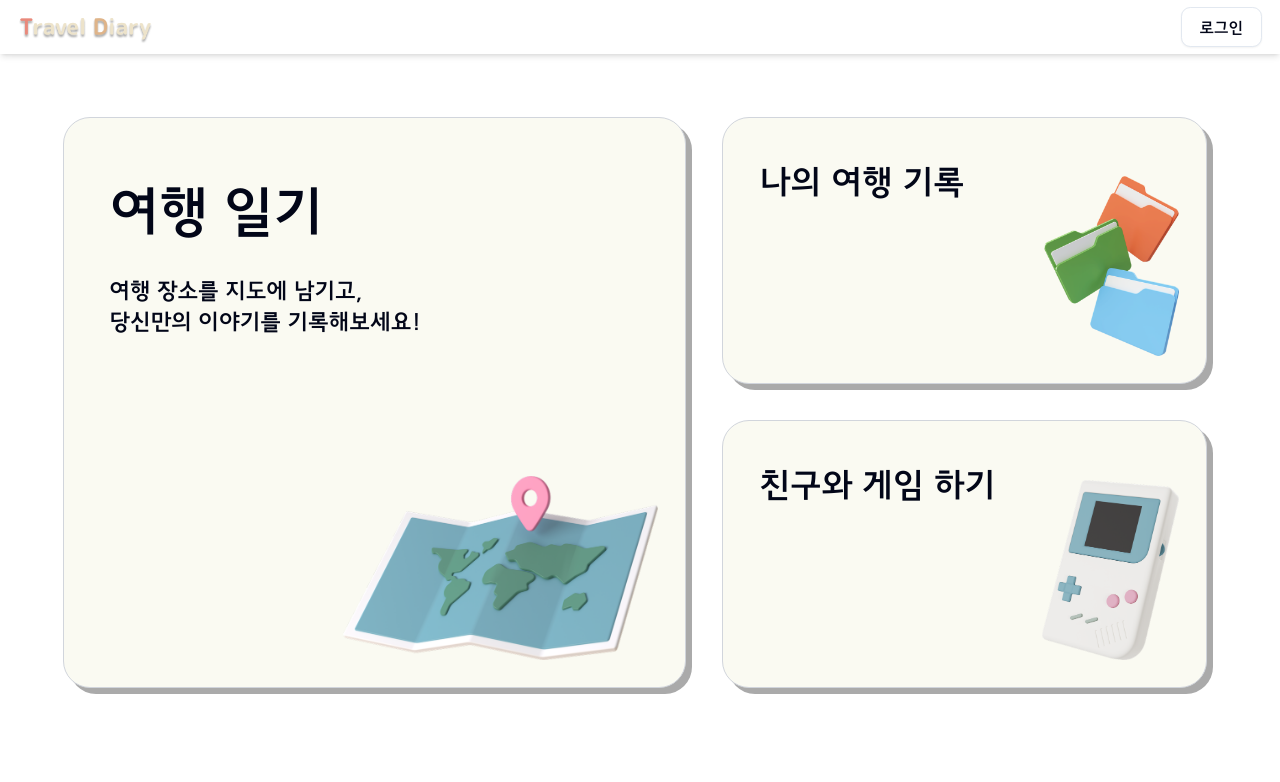
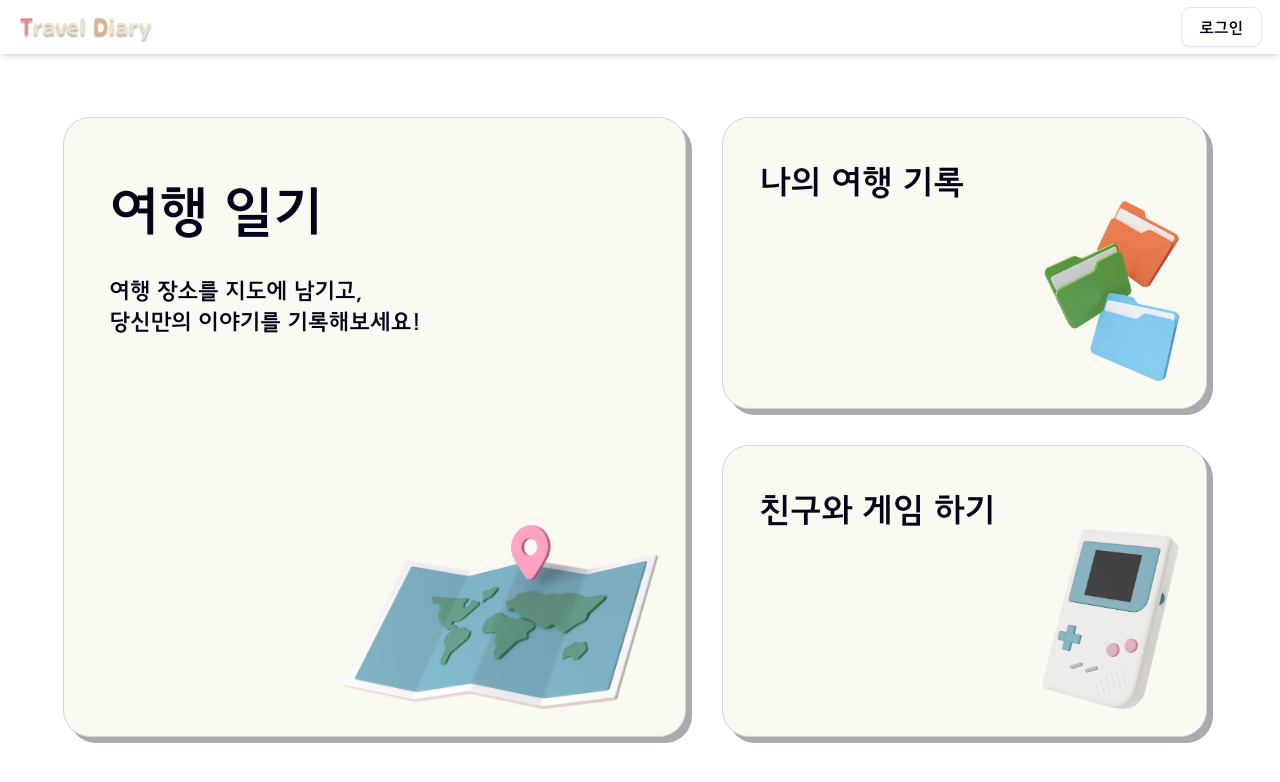
Before and after one commit to calmer-ty/travel-diary, a Next.js app: page / in a window 1280 px wide. Shown: the top 782 px of the page. Built offline with nearby package versions, Linux system fonts and the light colour scheme; no server answers.

Commit message:
styles: 모바일 사이즈에서 여백 추가

```diff
--- a/src/components/unit/game/index.tsx
+++ b/src/components/unit/game/index.tsx
@@ -6,7 +6,7 @@ export default function Game() {
     <div className="size-full  p-10">
       <div className="text-2xl">게임을 통해 친구와 내기를 해보세요!</div>
 
-      <div className="flex flex-wrap justify-center gap-3 w-full mt-8 ">
+      <div className="flex flex-wrap justify-center gap-3 w-full mt-8 pb-20 lg:mb-0">
         {GameList.map((el, index) => (
           <Link
             href={`/game/${el.src}`}
--- a/src/components/unit/mainPage/index.tsx
+++ b/src/components/unit/mainPage/index.tsx
@@ -27,7 +27,7 @@ export default function MainPage() {
   const { showAlert, alertValue, triggerAlert } = useAlert();
 
   return (
-    <div className="flex-col relative size-full flex items-center p-14 sm:flex-row gap-8 pb-25">
+    <div className="flex-col relative size-full flex items-center p-14 sm:flex-row gap-8 pb-25 lg:pb-14">
       <motion.div
         // onClick={onClickMap}
         initial={{ opacity: 0, y: 50 }}
```
